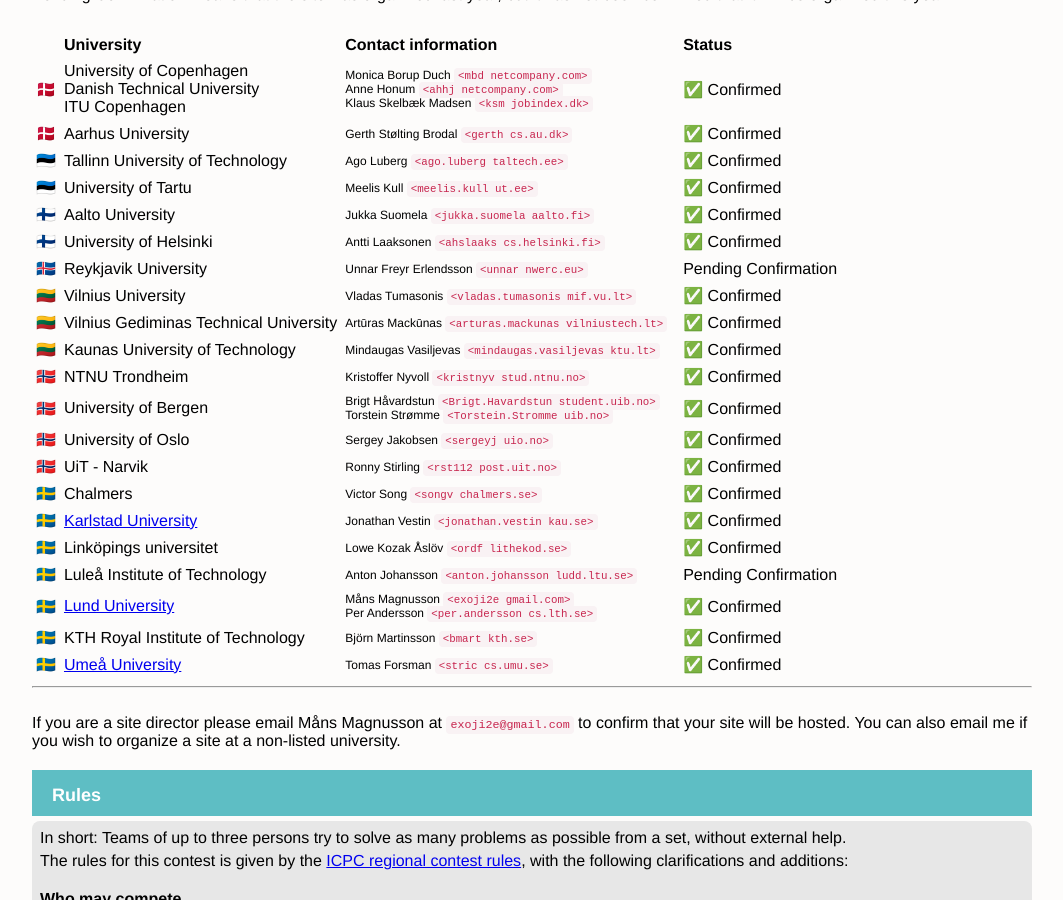
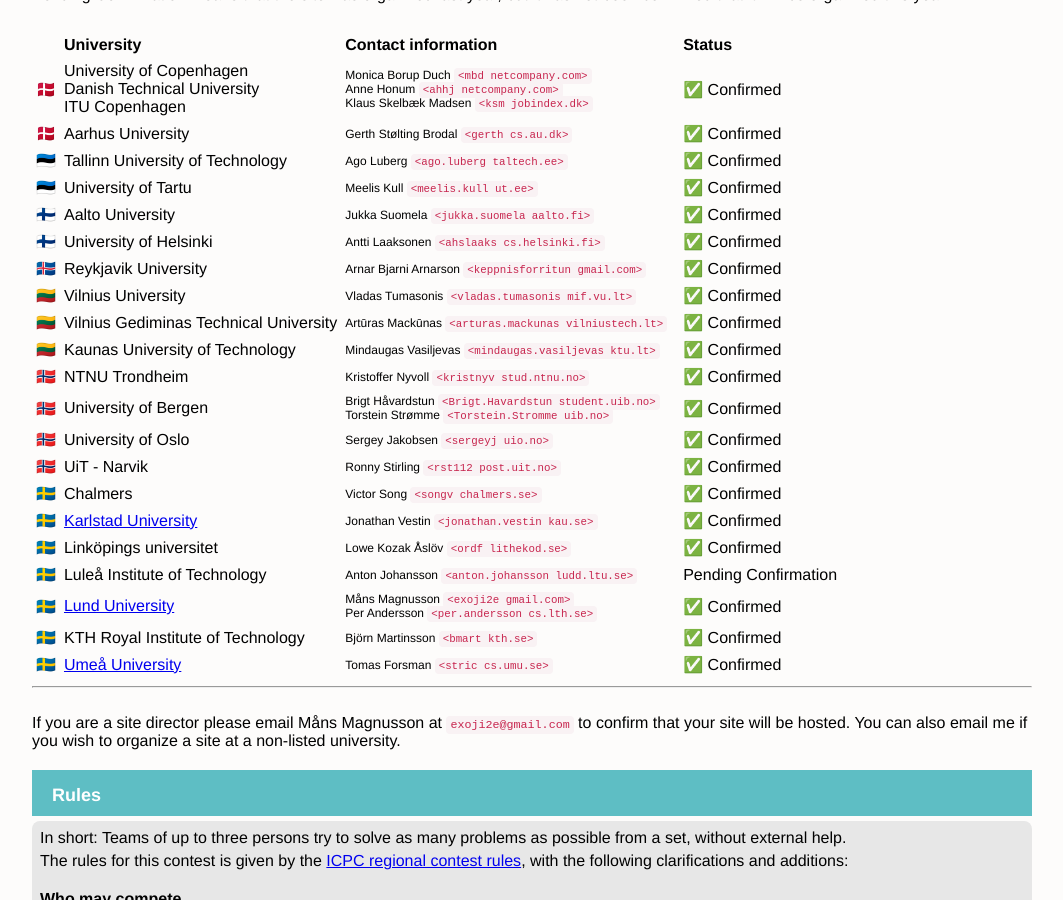
Before and after one commit to icpc/ncpc-web, a Jekyll site: the page built from ncpc2022/index.md, in a window 1280 px wide and 900 px high, scrolled down 1380 px. Shown: the whole window, without its empty margins (108-1171 px from the left). Built offline with Jekyll 4.4.1, drawn with Linux system fonts in a browser that asks for light colours; some of the changed text lies outside the part shown.

Commit message:
[2022] confirm Reykjavik University

```diff
--- a/_data/ncpc2022sites.yml
+++ b/_data/ncpc2022sites.yml
@@ -51,9 +51,9 @@
   emoji: 🇮🇸
   unis:
   - name : Reykjavik University
-    contact: Unnar Freyr Erlendsson
-    email: 'unnar nwerc.eu'
-    confirmed: false
+    contact: Arnar Bjarni Arnarson
+    email: 'keppnisforritun gmail.com'
+    confirmed: true
 
 - name: Lithuania
   emoji: 🇱🇹
```
Also changed, not shown: ncpc2022/index.md (+1 -1 lines).
